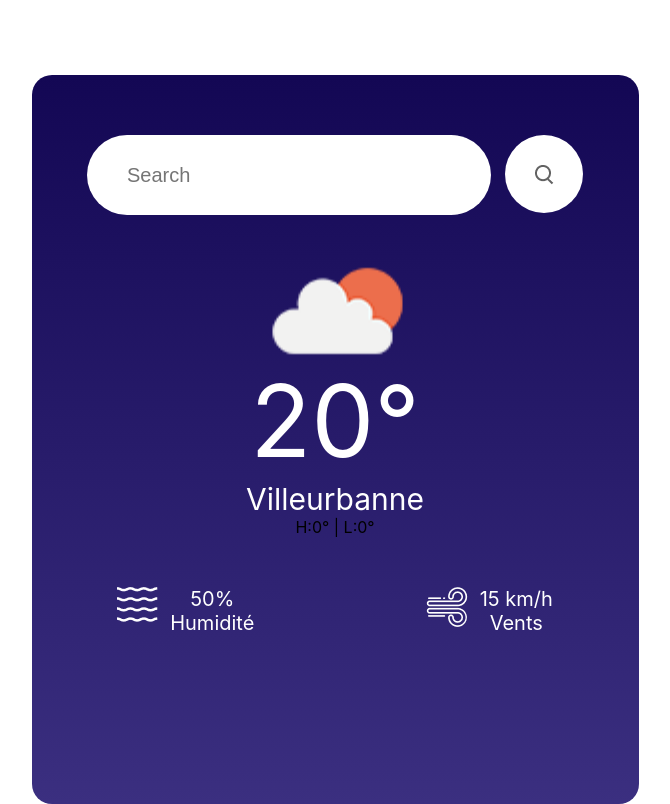
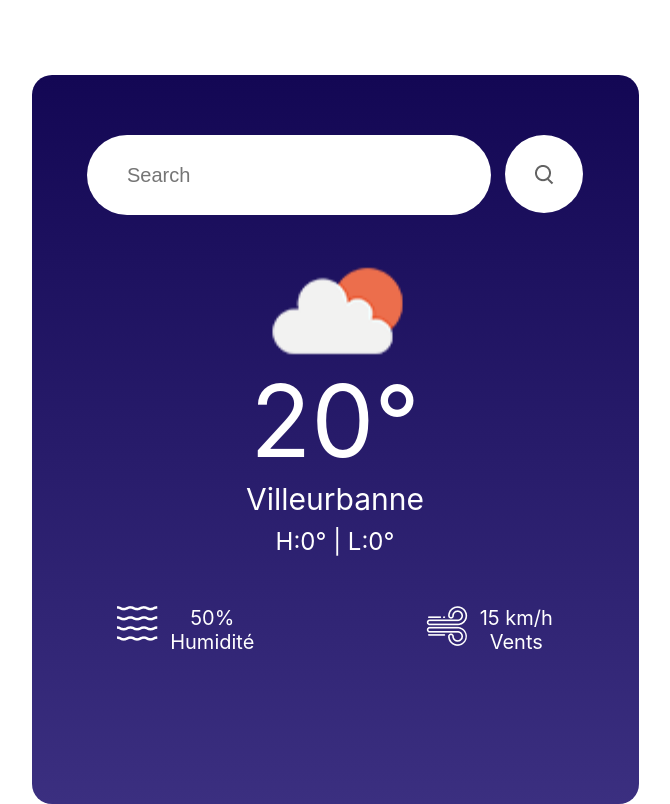
Before and after one commit to alaaeddine-ahriz/weather_webapp, a React (Create React App) app: page / in a window 1280 px wide. Shown: the whole page, without its empty margins (305-975 px from the left). Built offline with nearby package versions, Linux system fonts and the light colour scheme.

Commit message:
modified css

```diff
--- a/src/Components/WeatherApp/WeatherApp.css
+++ b/src/Components/WeatherApp/WeatherApp.css
@@ -90,3 +90,12 @@
 .icon{
     margin-top: 0px;
 }
+
+.min-max-temp {
+    display: flex;
+    justify-content: center;
+    color: white;
+    font-size: 24px; /* Adjust size as needed */
+    font-weight: 400;
+    margin-top: 10px; /* Adjust spacing as needed */
+}
```
